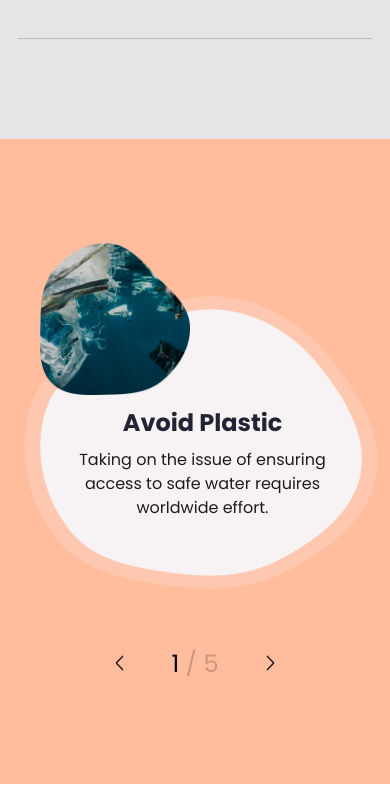
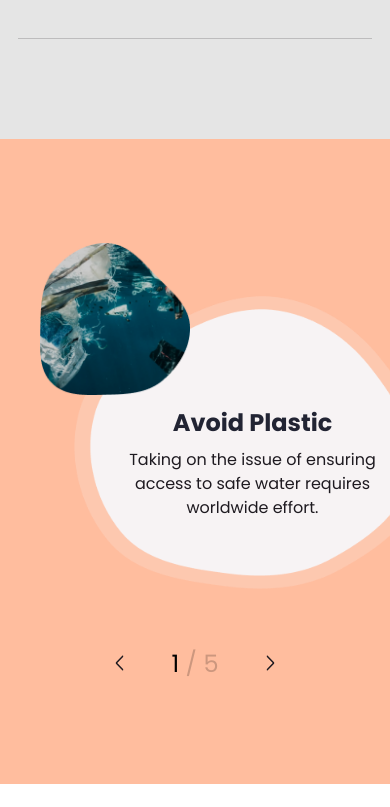
Before and after one commit to MaxWalex/rootz, a React (Create React App) app: page / in a window 390 px wide. Shown: the part 3560-4367 px from the top of the page. Built offline with nearby package versions, Linux system fonts and the light colour scheme.

Commit message:
some adaptive carousel

```diff
--- a/src/components/carousel/carousel.scss
+++ b/src/components/carousel/carousel.scss
@@ -129,3 +129,9 @@
         margin-top: 4px;
     }
 }
+
+@media (max-width: 550px) {
+    .carousel .swiper-slide-duplicate.swiper-slide-active .swiper_slide-wrapper .swiper_slide-desc, .carousel .swiper-slide.swiper-slide-active .swiper_slide-wrapper .swiper_slide-desc {
+        left: 0;
+    }
+}
```
